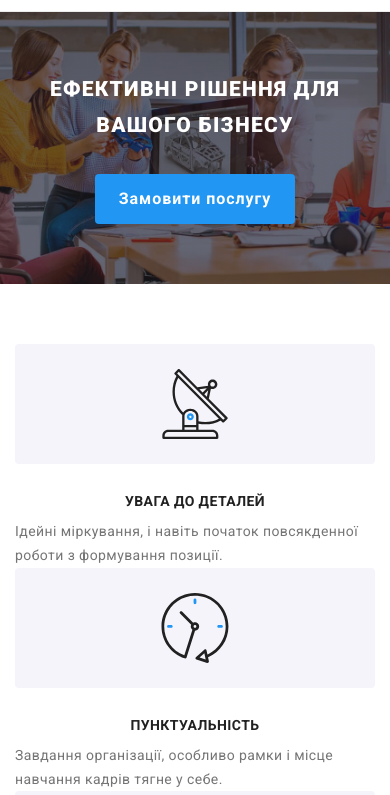
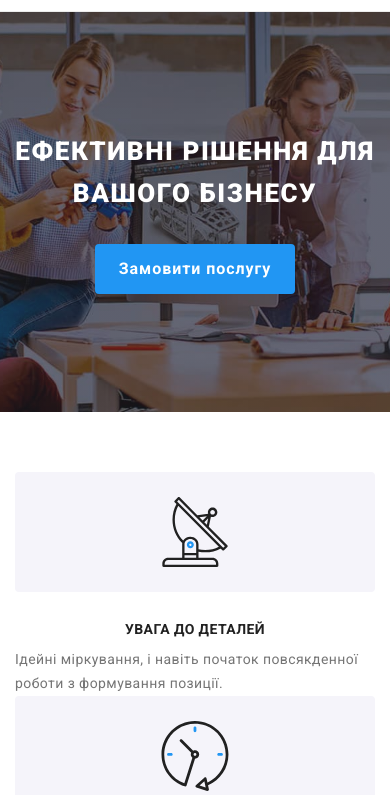
Before and after one commit to BohdanHubin/goit-markup-hw-08, a plain HTML site: page index.html in a window 390 px wide. Shown: the part 49-844 px from the top of the page. Drawn offline with nearby package versions, Linux system fonts and the light colour scheme.

Commit message:
добавляет адаптивную верстку

```diff
--- a/sass/component/_section.scss
+++ b/sass/component/_section.scss
@@ -19,7 +19,7 @@
 }
 
  .section {
-    @media screen and (max-width: 767px) {
+    @media screen and (max-width: 1999px) {
         padding-top: 60px;
         padding-bottom: 60px;
     }
@@ -45,7 +45,7 @@
      background-repeat: no-repeat;
      background-position: center;
 
-     @media screen and (min-width: 480px) {
+     @media screen and (max-width: 1999px) {
         height: 400px;
         padding-top: 118px;
         padding-bottom: 118px;
@@ -71,8 +71,8 @@
 
      color: var(--secondary-title-color);
 
-    @media screen and (min-width: 480px) {
-        max-width: 320px;
+    @media screen and (max-width: 1999px) {
+        max-width: 360px;
         font-size: 26px;
         line-height: 1.62;
     }
@@ -191,7 +191,7 @@
     box-shadow: 0px 1px 3px rgba(0, 0, 0, 0.12), 0px 1px 1px rgba(0, 0, 0, 0.14), 0px 2px 1px rgba(0, 0, 0, 0.2);
     border-radius: 0px 0px 4px 4px;
 
-    @media screen and (min-width: 480px) {
+    @media screen and (max-width: 767px) {
         margin-bottom: 30px;
     }
  }
```
Also changed, not shown: css/main.css, css/main.min.css, 1 other file.
